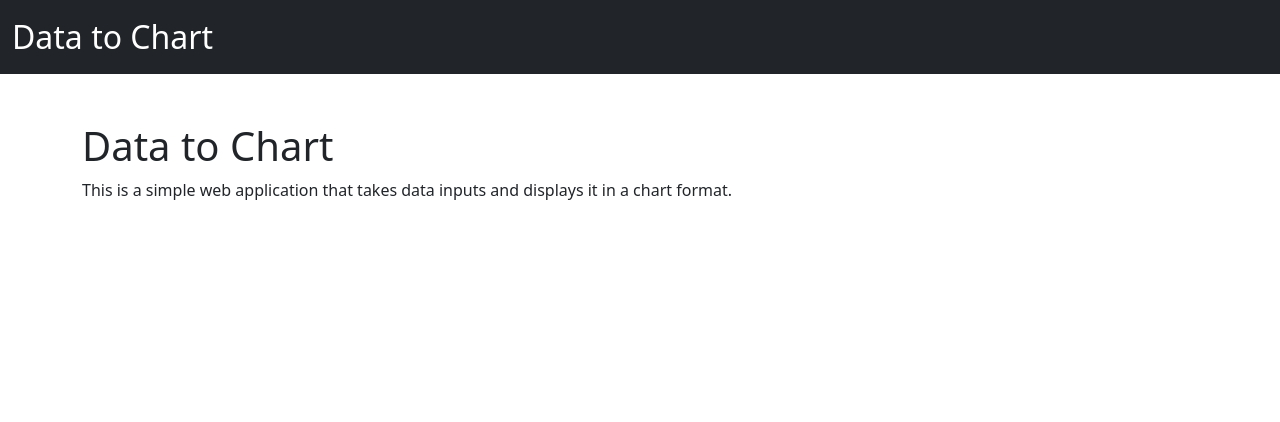
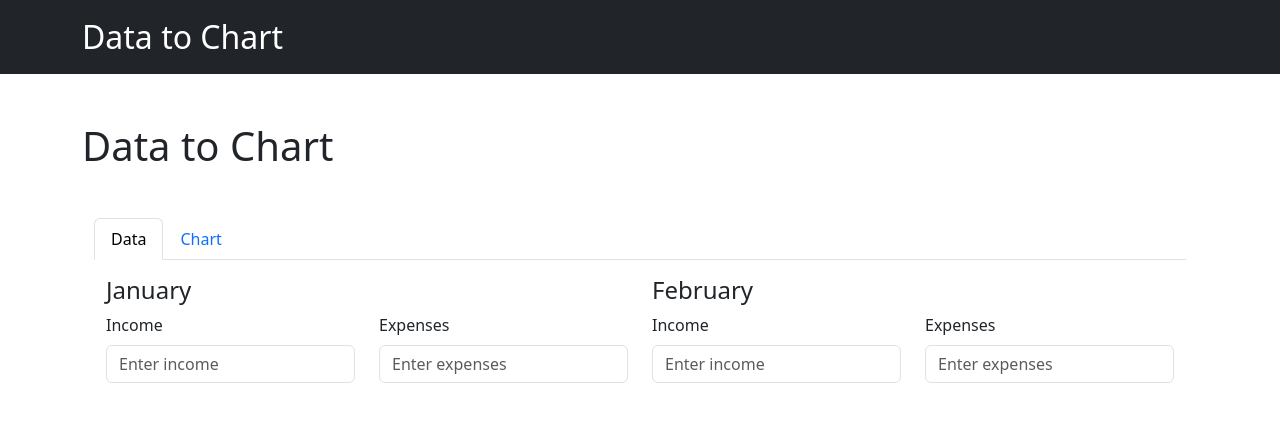
Before and after one commit to ashish-makwana87/github-copilot-ai-project, a website: page index.html in a window 1280 px wide. Drawn offline with nearby package versions, Linux system fonts and the light colour scheme.

Commit message:
adding tabs and income/expense columns

```diff
--- a/index.html
+++ b/index.html
@@ -9,14 +9,61 @@
 </head>
 <body>
     <nav class="navbar navbar-dark bg-dark">
-        <div class="container-fluid">
+        <div class="container-fluid container">
             <a class="navbar-brand fs-2" href="#">Data to Chart</a>
         </div>
     </nav>
     <div class="container">
         <h1 class="mt-5">Data to Chart</h1>
-        <div id="chartContainer" class="mt-1">
-          This is a simple web application that takes data inputs and displays it in a chart format.
+                <div class="container mt-5">
+          <ul class="nav nav-tabs" id="myTab" role="tablist">
+            <li class="nav-item" role="presentation">
+              <button class="nav-link active" id="data-tab" data-bs-toggle="tab" data-bs-target="#data" type="button" role="tab" aria-controls="data" aria-selected="true">Data</button>
+            </li>
+            <li class="nav-item" role="presentation">
+              <button class="nav-link" id="chart-tab" data-bs-toggle="tab" data-bs-target="#chart" type="button" role="tab" aria-controls="chart" aria-selected="false">Chart</button>
+            </li>
+          </ul>
+            <div class="tab-content mt-3" id="myTabContent">
+            <div class="tab-pane fade show active" id="data" role="tabpanel" aria-labelledby="data-tab">
+              <div class="container">
+                <div class="row">
+                <div class="col-12 col-md-6">
+                  <!-- Content for the first column -->
+                  <h4>January</h4>
+                  <div class="row">
+                  <div class="col-6">
+                    <label for="january-income" class="form-label">Income</label>
+                    <input type="number" class="form-control" id="january-income" name="income" placeholder="Enter income">
+                  </div>
+                  <div class="col-6">
+                    <label for="january-expenses" class="form-label">Expenses</label>
+                    <input type="number" class="form-control" id="january-expenses" name="expenses" placeholder="Enter expenses">
+                  </div>
+                  </div>
+                </div>
+                <div class="col-12 col-md-6">
+                  <!-- Content for the second column -->
+                  <h4>February</h4>
+                  <div class="row">
+                  <div class="col-6">
+                    <label for="february-income" class="form-label">Income</label>
+                    <input type="number" class="form-control" id="february-income" name="income" placeholder="Enter income">
+                  </div>
+                  <div class="col-6">
+                    <label for="february-expenses" class="form-label">Expenses</label>
+                    <input type="number" class="form-control" id="february-expenses" name="expenses" placeholder="Enter expenses">
+                  </div>
+                  </div>
+                </div>
+                </div>
+              </div>
+            </div>
+            </div>
+            <div class="tab-pane fade" id="chart" role="tabpanel" aria-labelledby="chart-tab">
+              <p>Placeholder text for the Chart tab. Add your chart or visualization here.</p>
+            </div>
+          </div>
         </div>
     </div>
     <script src="https://code.jquery.com/jquery-3.6.0.min.js"></script>
```
Also changed, not shown: README.md, public/g1.JPG (added).
